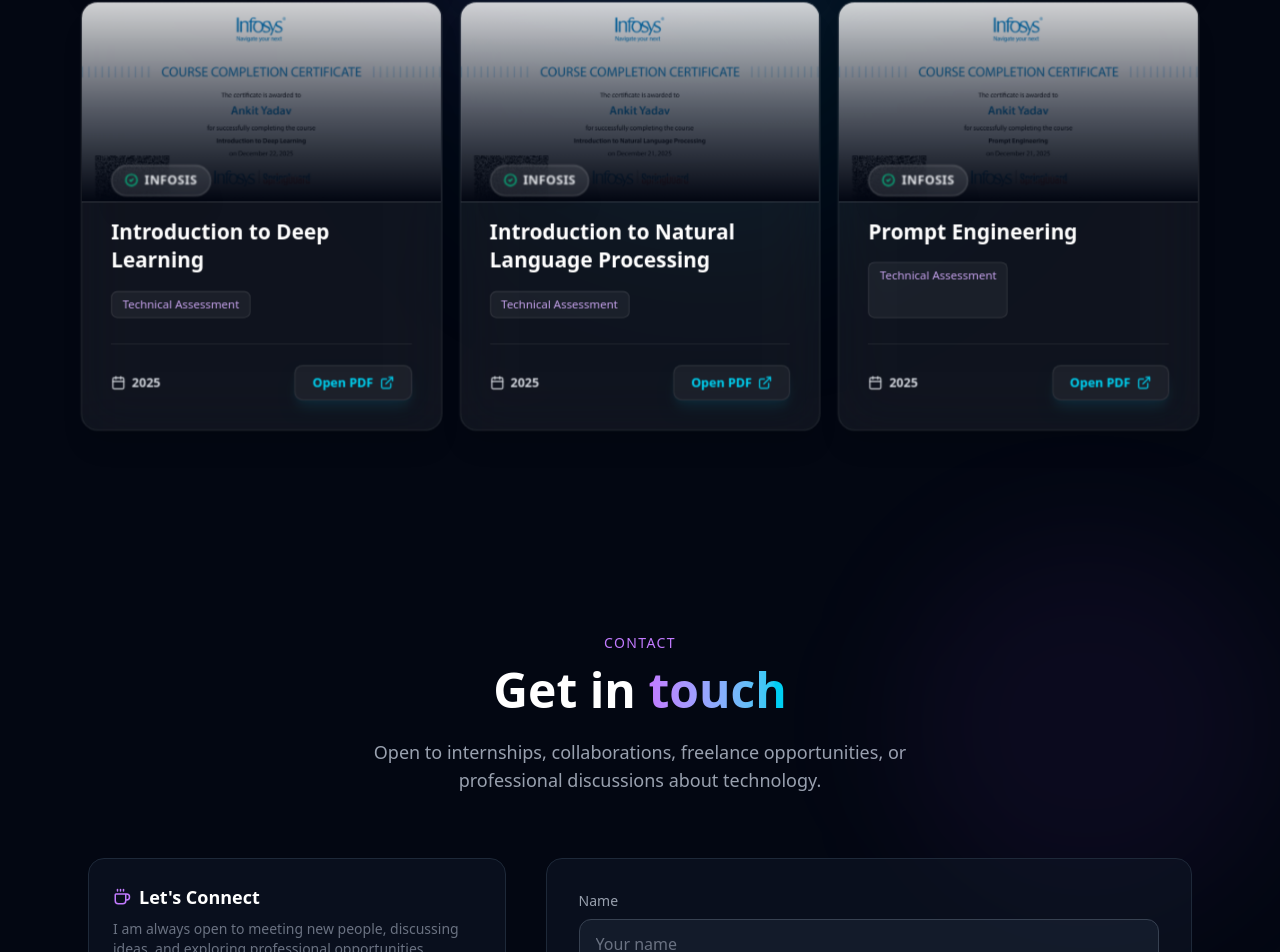
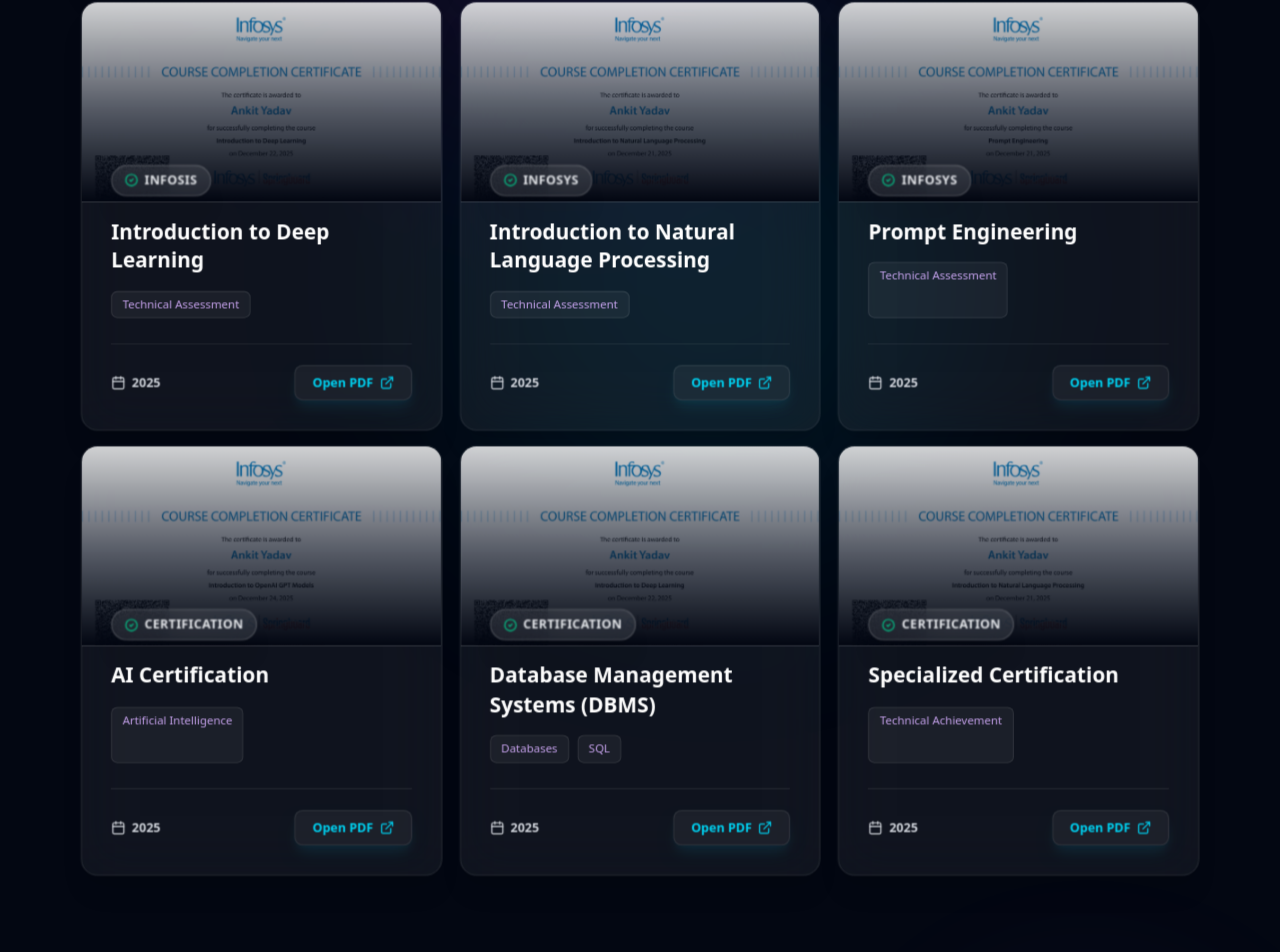
Before and after one commit to Ankityadav0018/portfolio, a Next.js app: page / in a window 1280 px wide. Shown: the part 7555-8507 px from the top of the page. Built offline with nearby package versions, Linux system fonts and the light colour scheme; no server answers.

Commit message:
Add new uploaded certificates to the UI

```diff
--- a/src/components/Certificates.tsx
+++ b/src/components/Certificates.tsx
@@ -54,7 +54,7 @@
   {
     id: 5,
     title: "Introduction to Natural Language Processing",
-    issuer: "Infosis",
+    issuer: "Infosys",
     date: "2025",
     link: "/certificates/cert-3.pdf",
     image: "/images/certificates/cert-3.png",
@@ -63,11 +63,38 @@
   {
     id: 6,
     title: "Prompt Engineering",
-    issuer: "Infosis",
+    issuer: "Infosys",
     date: "2025",
     link: "/certificates/cert-4.pdf",
     image: "/images/certificates/cert-4.png",
     skills: ["Technical Assessment"],
+  },
+  {
+    id: 7,
+    title: "AI Certification",
+    issuer: "Certification",
+    date: "2025",
+    link: "/certificates/ai certificate.pdf",
+    image: "/images/certificates/cert-1.png",
+    skills: ["Artificial Intelligence"],
+  },
+  {
+    id: 8,
+    title: "Database Management Systems (DBMS)",
+    issuer: "Certification",
+    date: "2025",
+    link: "/certificates/dbms.pdf",
+    image: "/images/certificates/cert-2.png",
+    skills: ["Databases", "SQL"],
+  },
+  {
+    id: 9,
+    title: "Specialized Certification",
+    issuer: "Certification",
+    date: "2025",
+    link: "/certificates/83e35f0a-a7d2-4887-8542-06f86f6a11fa.pdf",
+    image: "/images/certificates/cert-3.png",
+    skills: ["Technical Achievement"],
   }
 ];
 
```
